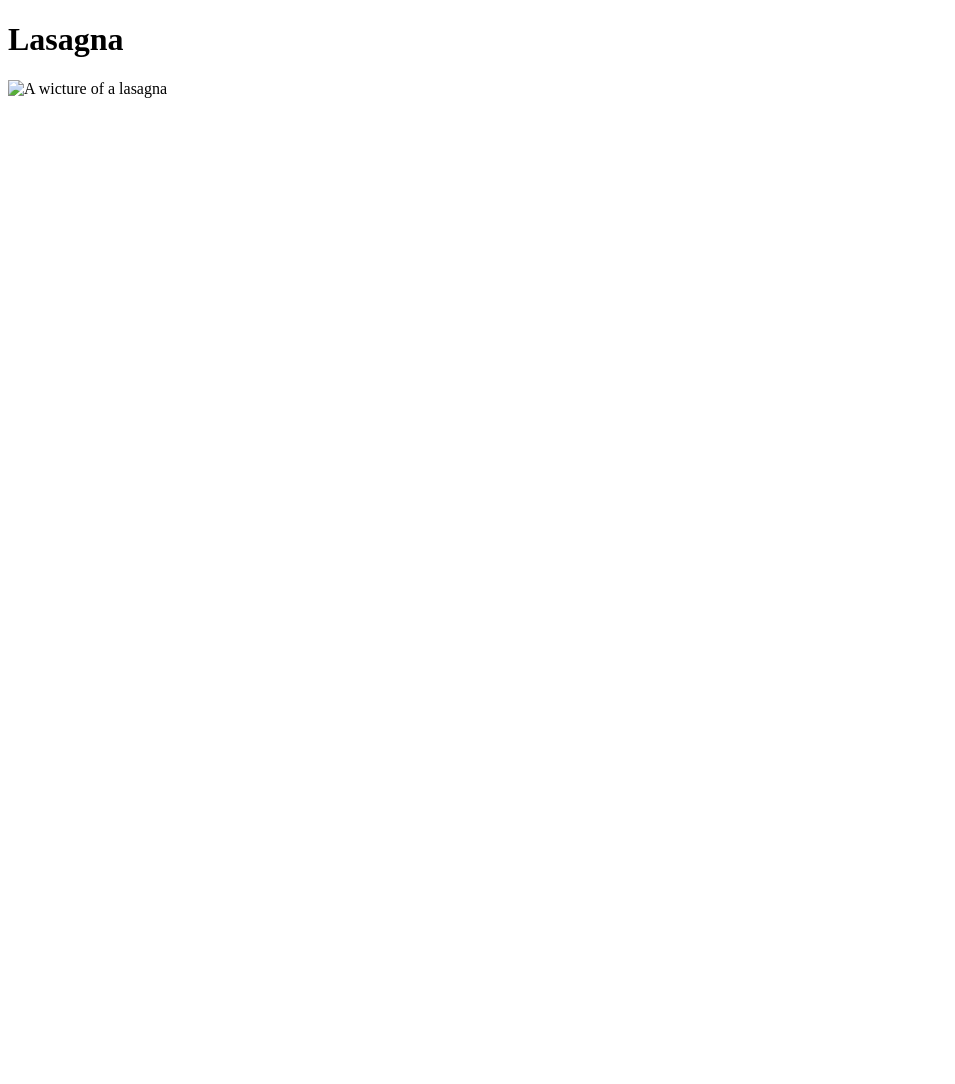
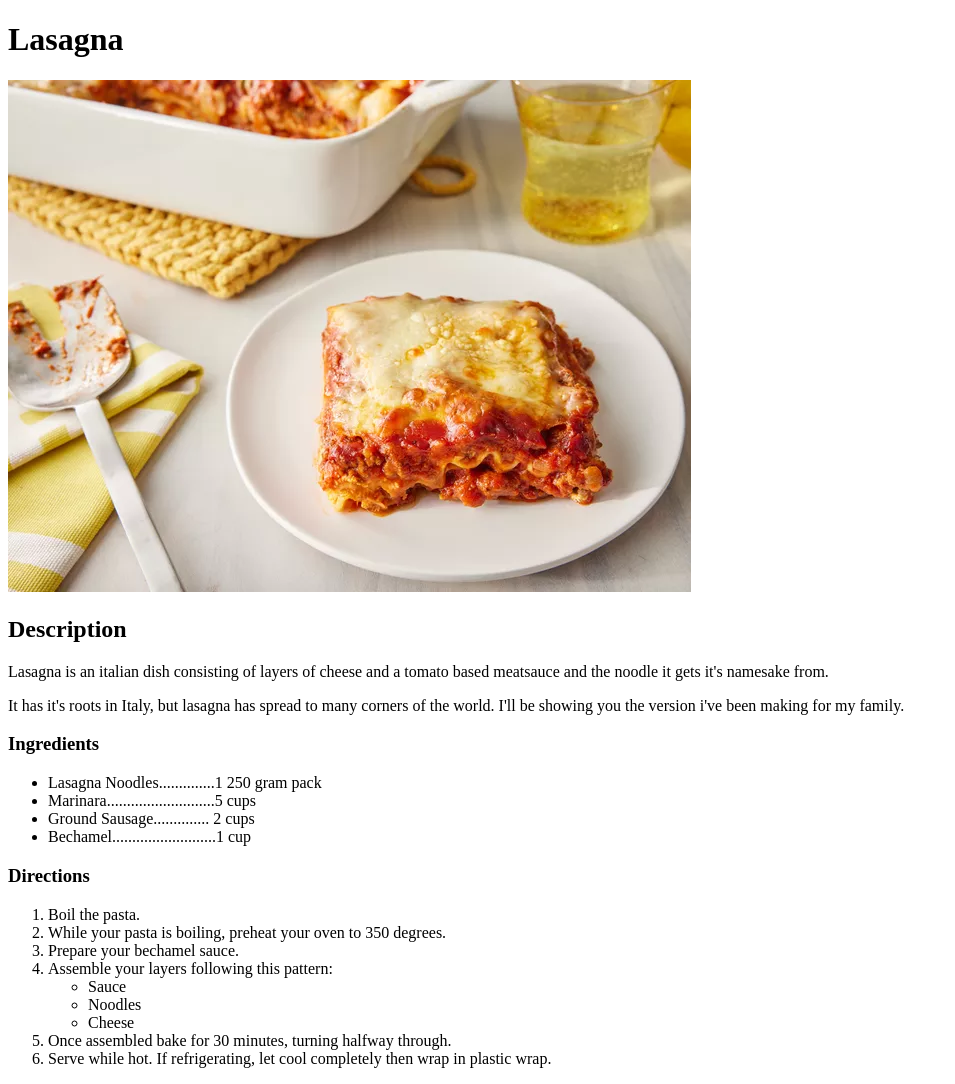
Before and after one commit to Aeros94/odin-recipes, a plain HTML site: page recipes/lasagna.html in a window 1280 px wide. Shown: the whole page, without its empty margins (0-955 px from the left). Before the commit the page ends 800 px from the top, so only its background shows below. Drawn offline with Linux system fonts and the light colour scheme.

Commit message:
Added images and new pages.

```diff
--- a/recipes/lasagna.html
+++ b/recipes/lasagna.html
@@ -1,11 +1,36 @@
 <!DOCTYPE html>
 <html>
     <head>
-        <meta = charset="utf-8">
+        <meta  charset="utf-8">
         <title>Lasagna</title>
     </head>
     <body>
         <h1>Lasagna</h1>
-        <img href = "lasagna.jpeg" alt = "A wicture of a lasagna">
+        <img src = "lasagna.webp" alt = "A picture of a lasagna">
+        <h2>Description</h2>
+        <p>Lasagna is an italian dish consisting of layers of cheese and a tomato based meatsauce and the noodle it gets it's namesake from. </p>
+        <p>It has it's roots in Italy, but lasagna has spread to  many corners of the world. I'll be showing you the version i've been making for my family.</p>
+        <h3>Ingredients</h3>
+        <ul>
+            <li>Lasagna Noodles..............1 250 gram pack</li>
+            <li>Marinara...........................5 cups</li>
+            <li>Ground Sausage..............     2 cups</li>
+            <li>Bechamel..........................1 cup</li>
+        </ul>
+
+        <h3>Directions</h3>
+        <ol>
+            <li>Boil the pasta.</li>
+            <li>While your pasta is boiling, preheat your oven to 350 degrees.</li>
+            <li>Prepare your bechamel sauce.</li>
+            <li>Assemble your layers following this pattern:</li>
+                <ul>
+                    <li>Sauce</li>
+                    <li>Noodles</li>
+                    <li>Cheese</li>
+                </ul>
+            <li>Once assembled bake for 30 minutes, turning halfway through.</li>
+            <li>Serve while hot. If refrigerating, let cool completely then wrap in plastic wrap.</li>
+        </ol>
     </body>
 </html>
```
Also changed, not shown: recipes/garlic_bread.html (+31 -0 lines), recipes/gbread.jpg (added), recipes/hasselback.jpg (added).
